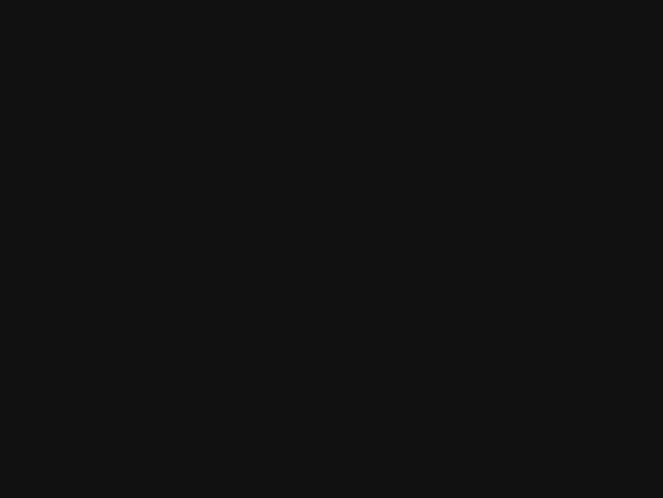
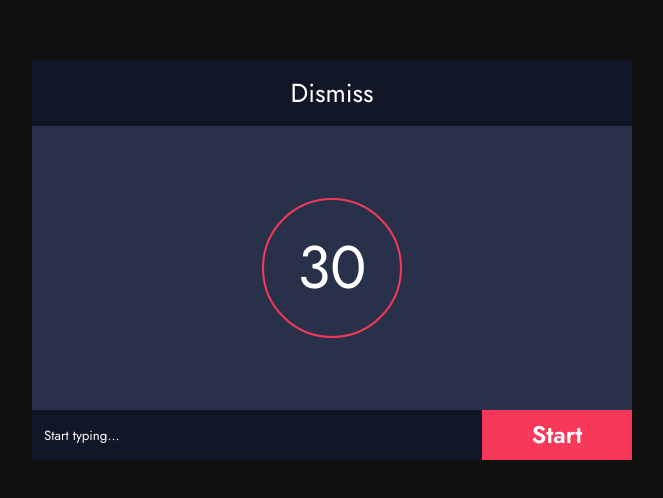
Before and after one commit to katmart93/typing-game, a React (Create React App) app: page / in a window 1280 px wide. Shown: the part 140-638 px from the top of the page, without its empty margins (308-971 px from the left). Built offline with nearby package versions, Linux system fonts and the light colour scheme.

Commit message:
props passed in the typeracer component

```diff
--- a/src/App.js
+++ b/src/App.js
@@ -3,6 +3,7 @@
 //components
 import Words from "./components/Words";
 import Container from "./components/Container";
+import Typeracer from "./components/Typeracer";
 
 // styles
 import "./App.css";
@@ -10,7 +11,7 @@
 function App() {
   const [words, setWords] = useState(Words);
   const [newWord, setNewWord] = useState(words[0]);
-  const [disabled, setDisabled] = useState(true);
+  const [disabled, setDisabled] = useState(false);
   const [currResults, setCurrResults] = useState([]);
   const [wrongResults, setWrongResults] = useState([]);
   const [countCorrect, setCountCorrect] = useState(0);
@@ -22,7 +23,16 @@
 
   return (
     <div className="App">
-      <Container></Container>
+      <Container>
+        <Typeracer
+          newWord={newWord}
+          inputValue={inputValue}
+          setInputValue={setInputValue}
+          disabled={disabled}
+          time={time}
+          animation={animation}
+        />
+      </Container>
     </div>
   );
 }
--- a/src/components/Typeracer.jsx
+++ b/src/components/Typeracer.jsx
@@ -1,17 +1,33 @@
 //components
 import Button from "./Button";
 
-export default function Typeracer() {
+export default function Typeracer({
+  newWord,
+  inputValue,
+  setInputValue,
+  disabled,
+  time,
+  animation,
+}) {
   return (
     <div className="typeRacer">
       <div className="wordOutput">
-        <p>New Word</p>
+        <p>{newWord}</p>
       </div>
-      <div className="time">
-        <p>Time</p>
+      <div
+        className="time"
+        style={{ animation: animation !== null ? animation : "" }}
+      >
+        <p>{time}</p>
       </div>
       <div className="wordValues">
-        <input type="text" />
+        <input
+          type="text"
+          disabled={disabled}
+          value={inputValue}
+          onChange={(e) => setInputValue(e.target.value)}
+          placeholder={disabled ? "" : "Start typing..."}
+        />
         <Button />
       </div>
     </div>
```
